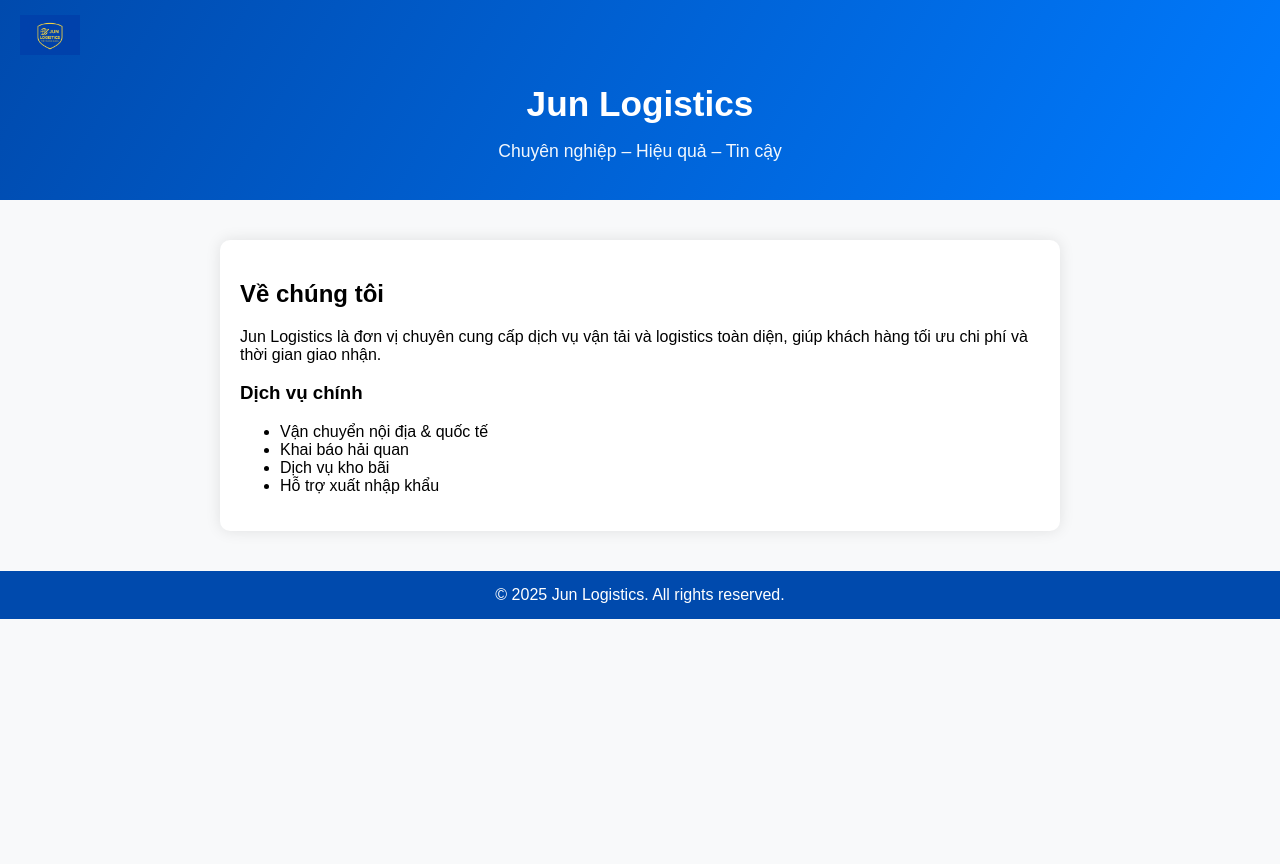
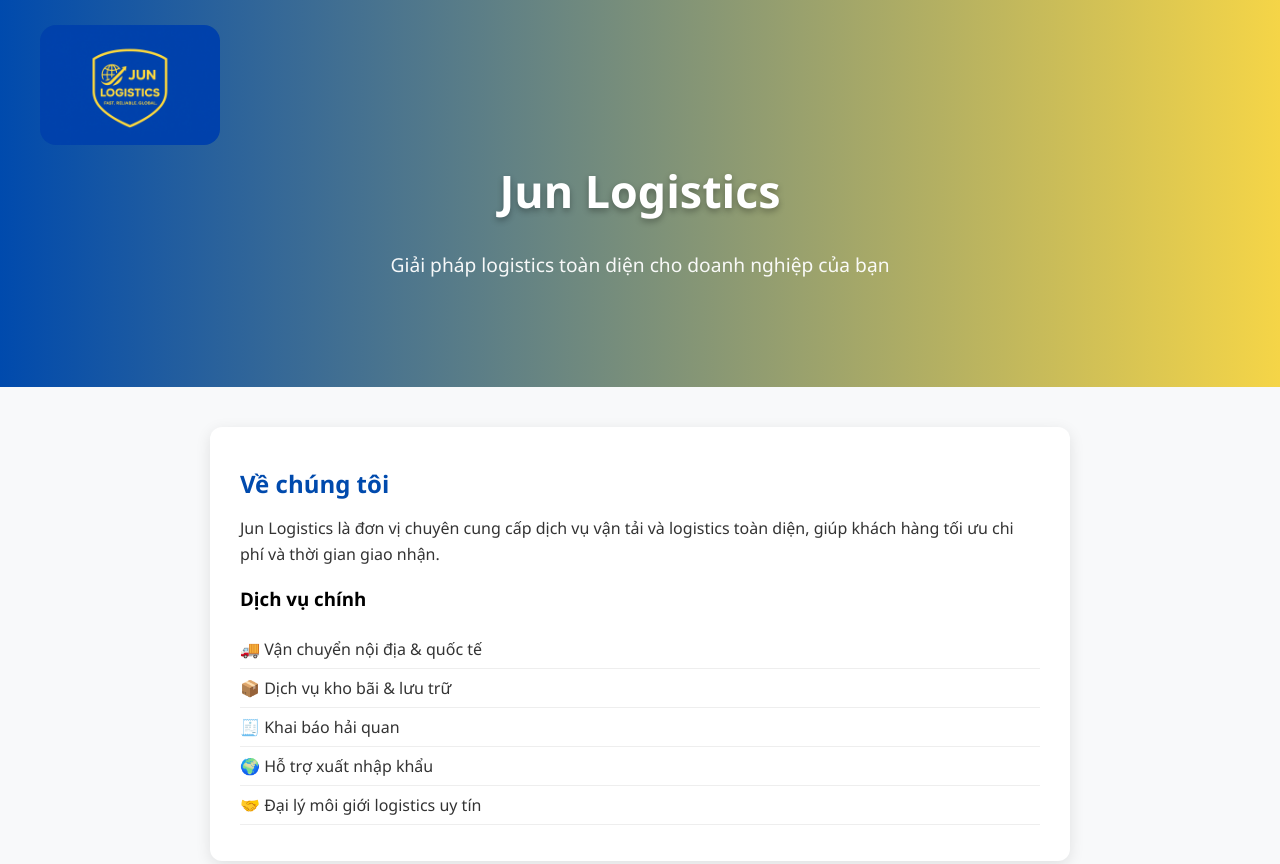
Before and after one commit to Lijun-TG/Jun-Logistics, a plain HTML site: page index.html in a window 1280 px wide. Shown: the top 864 px of the page. Before the commit the page ends 800 px from the top, so only its background shows below. Drawn offline with Linux system fonts and the light colour scheme.

Commit message:
Update index.html

```diff
--- a/index.html
+++ b/index.html
@@ -6,85 +6,149 @@
   <title>Jun Logistics</title>
   <style>
     body {
-      font-family: Arial, sans-serif;
+      font-family: "Segoe UI", Arial, sans-serif;
       background: #f8f9fa;
       margin: 0;
       padding: 0;
     }
 
+    /* 🔹 Phần đầu trang */
     header {
+      background: linear-gradient(to right, #004aad, #f5d547);
+      color: white;
+      text-align: center;
+      padding: 70px 0 90px;
       position: relative;
-      text-align: center;
-      padding: 60px 20px 20px 20px;
-      background: linear-gradient(120deg, #004aad, #007bff);
-      color: white;
       overflow: hidden;
     }
 
-    /* 🔹 Logo góc trái, hoà vào nền */
-    header img.logo {
+    /* 🔹 Logo góc trái */
+    .logo-container {
       position: absolute;
-      top: 15px;
-      left: 20px;
-      width: 60px; /* chỉnh nhỏ hơn hoặc lớn hơn tại đây */
+      top: 25px;
+      left: 40px;
+      animation: fadeIn 1.8s ease-in-out;
+    }
+
+    .logo {
+      width: 180px; /* 👉 chỉnh kích thước logo tại đây */
       height: auto;
-      border: none;
-      box-shadow: none;
-      background: transparent;
+      border-radius: 16px;
+      object-fit: contain;
+      transition: transform 0.3s ease;
+    }
+
+    .logo:hover {
+      transform: scale(1.05);
     }
 
     header h1 {
-      font-size: 2.2em;
-      margin-bottom: 5px;
+      margin-top: 90px;
+      font-size: 2.8em;
+      font-weight: bold;
+      text-shadow: 0 3px 6px rgba(0,0,0,0.3);
     }
 
     header p {
-      font-size: 1.1em;
+      font-size: 1.2em;
       opacity: 0.95;
     }
 
+    /* 🔹 Nội dung chính */
     .content {
       max-width: 800px;
       margin: 40px auto;
-      padding: 20px;
+      padding: 20px 30px;
       background: white;
-      border-radius: 10px;
-      box-shadow: 0 0 15px rgba(0,0,0,0.1);
+      border-radius: 12px;
+      box-shadow: 0 4px 15px rgba(0,0,0,0.1);
+      animation: fadeInUp 1.8s ease-in-out;
     }
 
+    .content h2 {
+      color: #004aad;
+      margin-bottom: 10px;
+    }
+
+    .content p {
+      line-height: 1.6;
+      color: #333;
+    }
+
+    ul {
+      list-style: none;
+      padding-left: 0;
+    }
+
+    ul li {
+      padding: 8px 0;
+      border-bottom: 1px solid #eee;
+      color: #333;
+    }
+
+    /* 🔹 Footer */
     footer {
       text-align: center;
-      padding: 15px;
+      padding: 20px;
       background: #004aad;
       color: white;
-      margin-top: 40px;
+      font-size: 0.95em;
+      margin-top: 50px;
+    }
+
+    /* 🔹 Hiệu ứng */
+    @keyframes fadeIn {
+      from { opacity: 0; transform: translateY(-15px); }
+      to { opacity: 1; transform: translateY(0); }
+    }
+
+    @keyframes fadeInUp {
+      from { opacity: 0; transform: translateY(30px); }
+      to { opacity: 1; transform: translateY(0); }
+    }
+
+    /* 🔹 Tương thích điện thoại */
+    @media (max-width: 600px) {
+      .logo {
+        width: 130px;
+      }
+      header h1 {
+        font-size: 2em;
+        margin-top: 70px;
+      }
     }
   </style>
 </head>
 <body>
 
+  <!-- 🔹 Header với logo -->
   <header>
-    <!-- 🔹 Logo hòa nền -->
-    <img src="logo.png" alt="Jun Logistics Logo" class="logo">
-
+    <div class="logo-container">
+      <img src="logo.png" alt="Jun Logistics Logo" class="logo">
+    </div>
     <h1>Jun Logistics</h1>
-    <p>Chuyên nghiệp – Hiệu quả – Tin cậy</p>
+    <p>Giải pháp logistics toàn diện cho doanh nghiệp của bạn</p>
   </header>
 
+  <!-- 🔹 Phần nội dung -->
   <div class="content">
     <h2>Về chúng tôi</h2>
-    <p>Jun Logistics là đơn vị chuyên cung cấp dịch vụ vận tải và logistics toàn diện,
-       giúp khách hàng tối ưu chi phí và thời gian giao nhận.</p>
+    <p>
+      Jun Logistics là đơn vị chuyên cung cấp dịch vụ vận tải và logistics toàn diện,
+      giúp khách hàng tối ưu chi phí và thời gian giao nhận.
+    </p>
 
     <h3>Dịch vụ chính</h3>
     <ul>
-      <li>Vận chuyển nội địa & quốc tế</li>
-      <li>Khai báo hải quan</li>
-      <li>Dịch vụ kho bãi</li>
-      <li>Hỗ trợ xuất nhập khẩu</li>
+      <li>🚚 Vận chuyển nội địa & quốc tế</li>
+      <li>📦 Dịch vụ kho bãi & lưu trữ</li>
+      <li>🧾 Khai báo hải quan</li>
+      <li>🌍 Hỗ trợ xuất nhập khẩu</li>
+      <li>🤝 Đại lý môi giới logistics uy tín</li>
     </ul>
   </div>
 
+  <!-- 🔹 Footer -->
   <footer>
     © 2025 Jun Logistics. All rights reserved.
   </footer>
```
